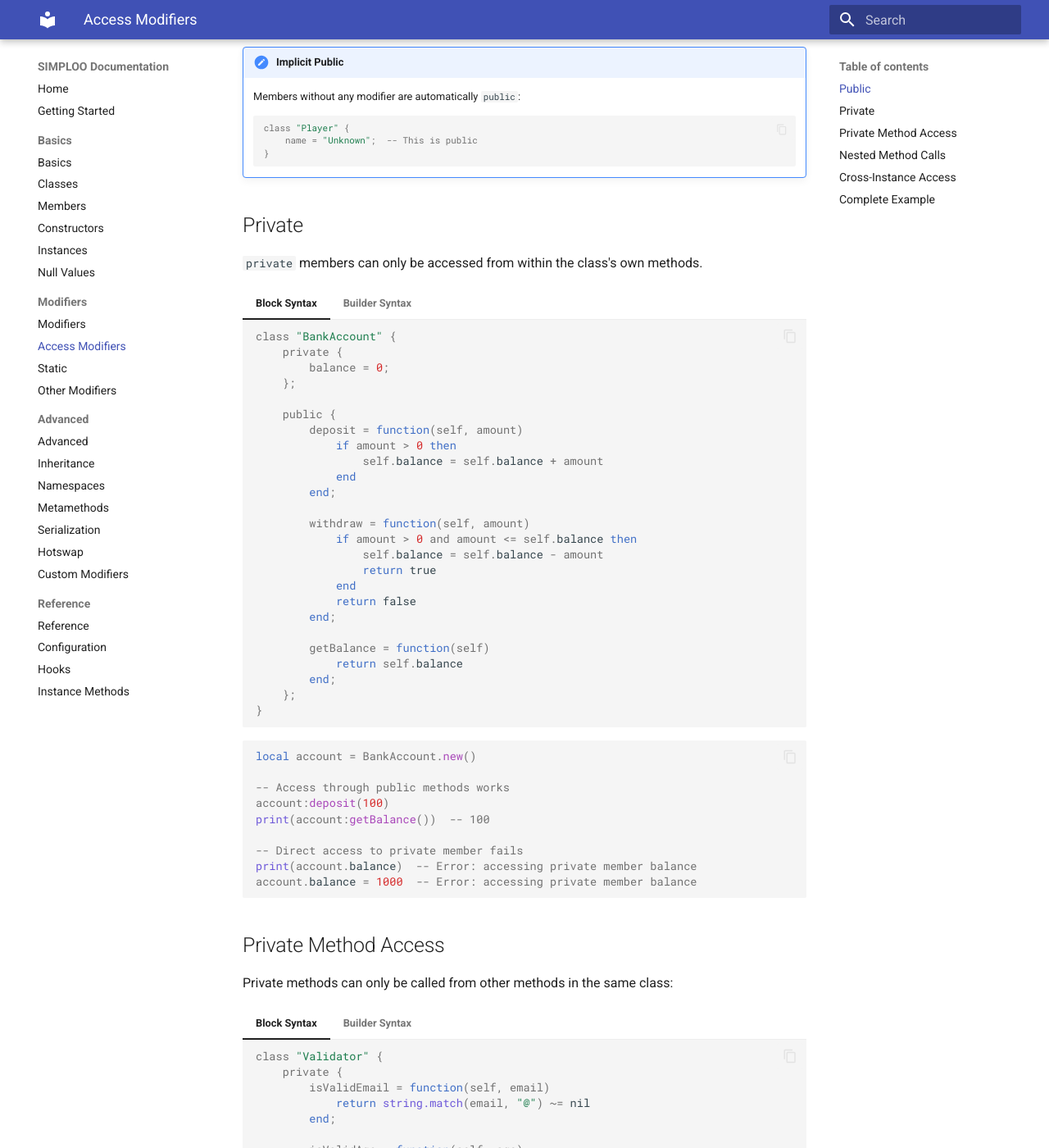
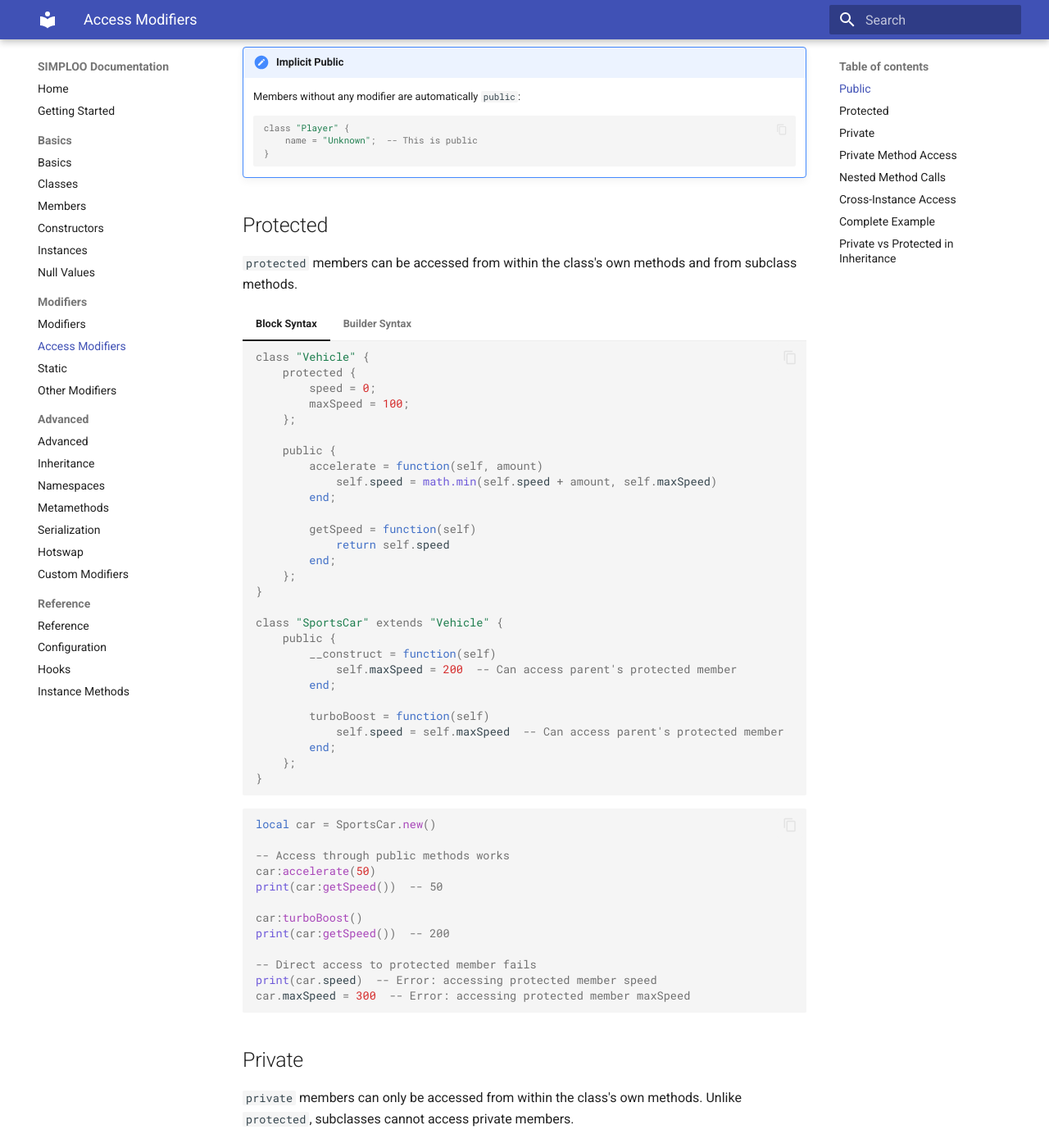
Before and after one commit to maurits150/simploo, an MkDocs documentation site: the page built from docs/modifiers/access.md, in a window 1280 px wide and 1400 px high, scrolled down 691 px. Shown: the whole window at 82% size. Built offline with MkDocs 1.6.1 and Material for MkDocs 9.7.7, drawn with Linux system fonts in a browser that asks for light colours; some of the changed text lies outside the part shown.

Commit message:
Implement protected access modifier enforcement
- Protected members accessible from same class and subclasses
- Uses instance_of() to check if scope is a subclass of member owner
- Add comprehensive test file with all access modifier scenarios (12 tests)
- Update docs with protected examples and comparison table

````diff
--- a/docs/modifiers/access.md
+++ b/docs/modifiers/access.md
@@ -51,9 +51,92 @@ p:takeDamage(25)       -- OK: public access
     }
     ```
 
+## Protected
+
+`protected` members can be accessed from within the class's own methods and from subclass methods.
+
+=== "Block Syntax"
+
+    ```lua
+    class "Vehicle" {
+        protected {
+            speed = 0;
+            maxSpeed = 100;
+        };
+
+        public {
+            accelerate = function(self, amount)
+                self.speed = math.min(self.speed + amount, self.maxSpeed)
+            end;
+
+            getSpeed = function(self)
+                return self.speed
+            end;
+        };
+    }
+
+    class "SportsCar" extends "Vehicle" {
+        public {
+            __construct = function(self)
+                self.maxSpeed = 200  -- Can access parent's protected member
+            end;
+
+            turboBoost = function(self)
+                self.speed = self.maxSpeed  -- Can access parent's protected member
+            end;
+        };
+    }
+    ```
+
+=== "Builder Syntax"
+
+    ```lua
+    local vehicle = class("Vehicle")
+    vehicle.protected.speed = 0
+    vehicle.protected.maxSpeed = 100
+
+    function vehicle.public:accelerate(amount)
+        self.speed = math.min(self.speed + amount, self.maxSpeed)
+    end
+
+    function vehicle.public:getSpeed()
+        return self.speed
+    end
+
+    vehicle:register()
+
+    local sportsCar = class("SportsCar")
+    sportsCar:extends("Vehicle")
+
+    function sportsCar.public:__construct()
+        self.maxSpeed = 200  -- Can access parent's protected member
+    end
+
+    function sportsCar.public:turboBoost()
+        self.speed = self.maxSpeed  -- Can access parent's protected member
+    end
+
+    sportsCar:register()
+    ```
+
+```lua
+local car = SportsCar.new()
+
+-- Access through public methods works
+car:accelerate(50)
+print(car:getSpeed())  -- 50
+
+car:turboBoost()
+print(car:getSpeed())  -- 200
+
+-- Direct access to protected member fails
+print(car.speed)  -- Error: accessing protected member speed
+car.maxSpeed = 300  -- Error: accessing protected member maxSpeed
+```
+
 ## Private
 
-`private` members can only be accessed from within the class's own methods.
+`private` members can only be accessed from within the class's own methods. Unlike `protected`, subclasses cannot access private members.
 
 === "Block Syntax"
 
@@ -346,7 +429,54 @@ wallet1:stealFrom(wallet2)  -- Error: accessing private member money
     u:changePassword("secret123", "newpass")  -- Password changed
     ```
 
+## Private vs Protected in Inheritance
+
+The key difference between `private` and `protected` becomes clear with inheritance:
+
+```lua
+class "Parent" {
+    private   { privateVar = "private" };
+    protected { protectedVar = "protected" };
+
+    public {
+        getPrivate = function(self)
+            return self.privateVar
+        end;
+        getProtected = function(self)
+            return self.protectedVar
+        end;
+    };
+}
+
+class "Child" extends "Parent" {
+    public {
+        tryAccessPrivate = function(self)
+            return self.privateVar  -- Error! Private is not accessible
+        end;
+        tryAccessProtected = function(self)
+            return self.protectedVar  -- OK! Protected is accessible
+        end;
+    };
+}
+
+local child = Child.new()
+
+-- Parent methods can access both
+print(child:getPrivate())     -- "private"
+print(child:getProtected())   -- "protected"
+
+-- Child can access protected but not private
+print(child:tryAccessProtected())  -- "protected"
+print(child:tryAccessPrivate())    -- Error: accessing private member
+```
+
+| Modifier | Same Class | Subclass | Outside |
+|----------|------------|----------|---------|
+| `public` | Yes | Yes | Yes |
+| `protected` | Yes | Yes | No |
+| `private` | Yes | No | No |
+
 ---
 
 !!! info "Production Mode"
-    Private access enforcement only works in development mode. In production mode (`simploo.config["production"] = true`), private checks are disabled for performance. See [Configuration](../reference/config.md).
+    Access modifier enforcement only works in development mode. In production mode (`simploo.config["production"] = true`), access checks are disabled for performance. See [Configuration](../reference/config.md).
````
Also changed, not shown: 3 other files.
